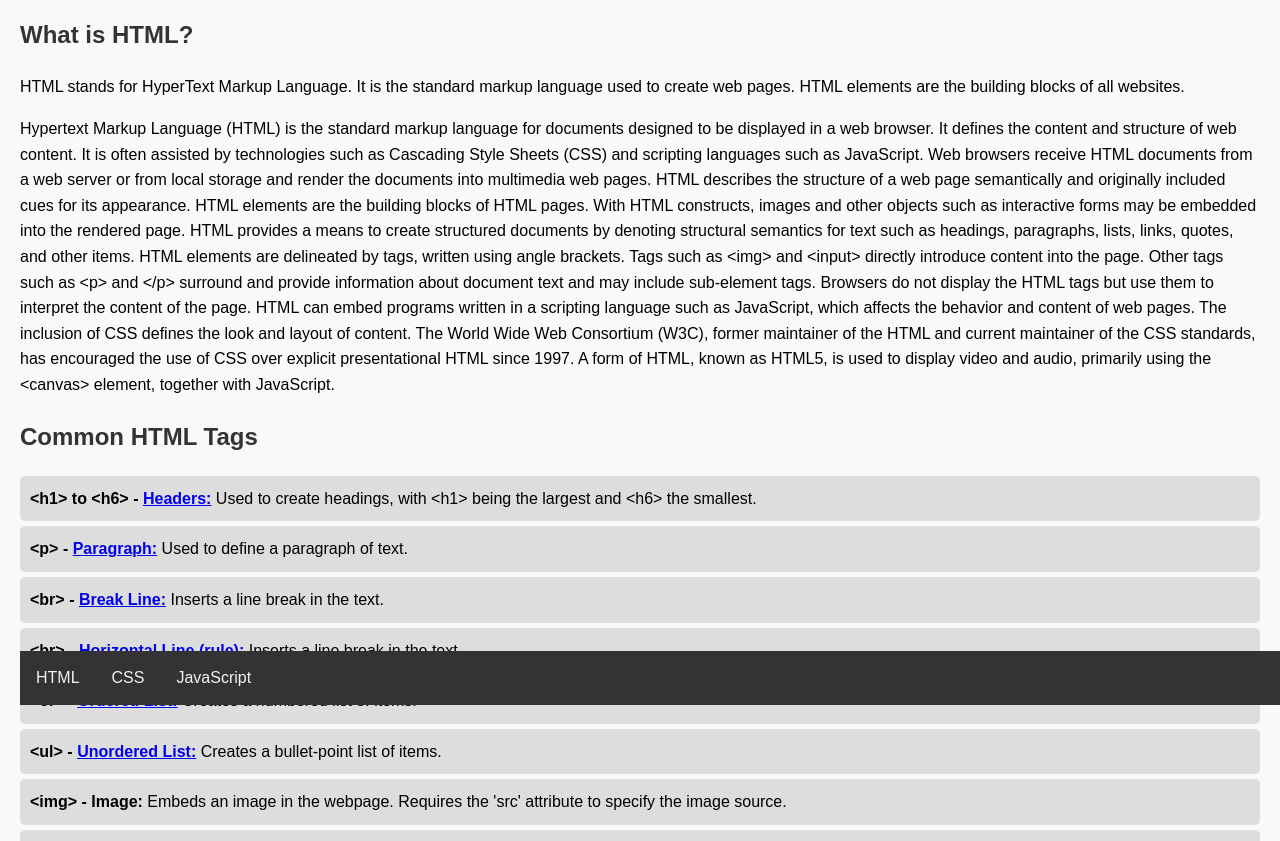
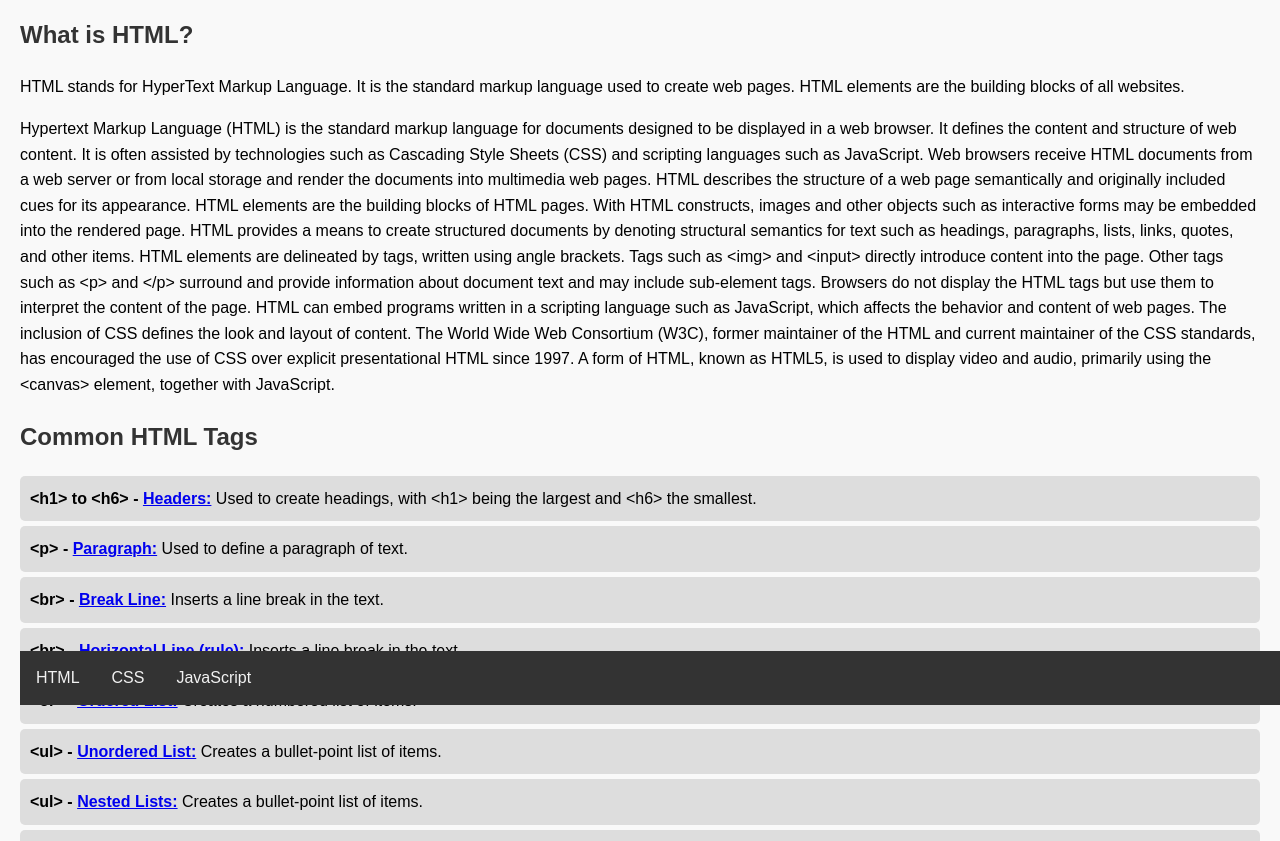
Before and after one commit to edhernuno57/9th_Coding, a plain HTML site: page html_class.html in a window 1280 px wide. Shown: the part 95-936 px from the top of the page. Drawn offline with Linux system fonts and the light colour scheme.

Commit message:
added nested_list html_class.html

```diff
--- a/html_class.html
+++ b/html_class.html
@@ -98,6 +98,7 @@ HTML can embed programs written in a scripting language such as JavaScript, whic
             <li><strong>&lt;br&gt; - <a href="hr.html">Horizontal Line (rule):</a></strong> Inserts a line break in the text.</li>
             <li><strong>&lt;ol&gt; - <a href="ol.html">Ordered List:</a></strong> Creates a numbered list of items.</li>
             <li><strong>&lt;ul&gt; - <a href="ul.html">Unordered List:</a></strong> Creates a bullet-point list of items.</li>
+            <li><strong>&lt;ul&gt; - <a href="nested_list.html">Nested Lists:</a></strong> Creates a bullet-point list of items.</li>
             <li><strong>&lt;img&gt; - Image:</strong> Embeds an image in the webpage. Requires the 'src' attribute to specify the image source.</li>
             <li><strong>&lt;a&gt; - Anchor:</strong> Creates a hyperlink to another webpage. The 'href' attribute specifies the link's destination.</li>
             <li><strong>&lt;button&gt; - Button:</strong> Creates a clickable button.</li>
```
